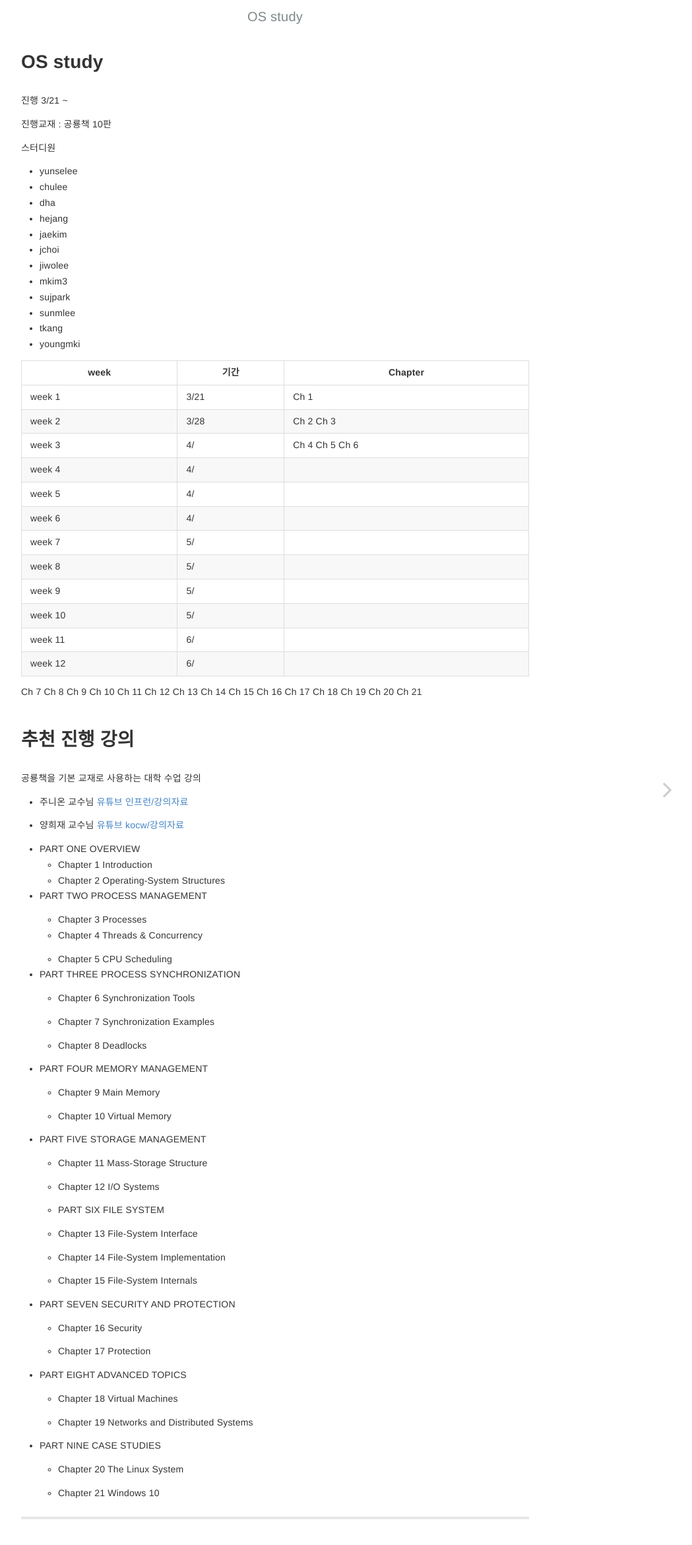
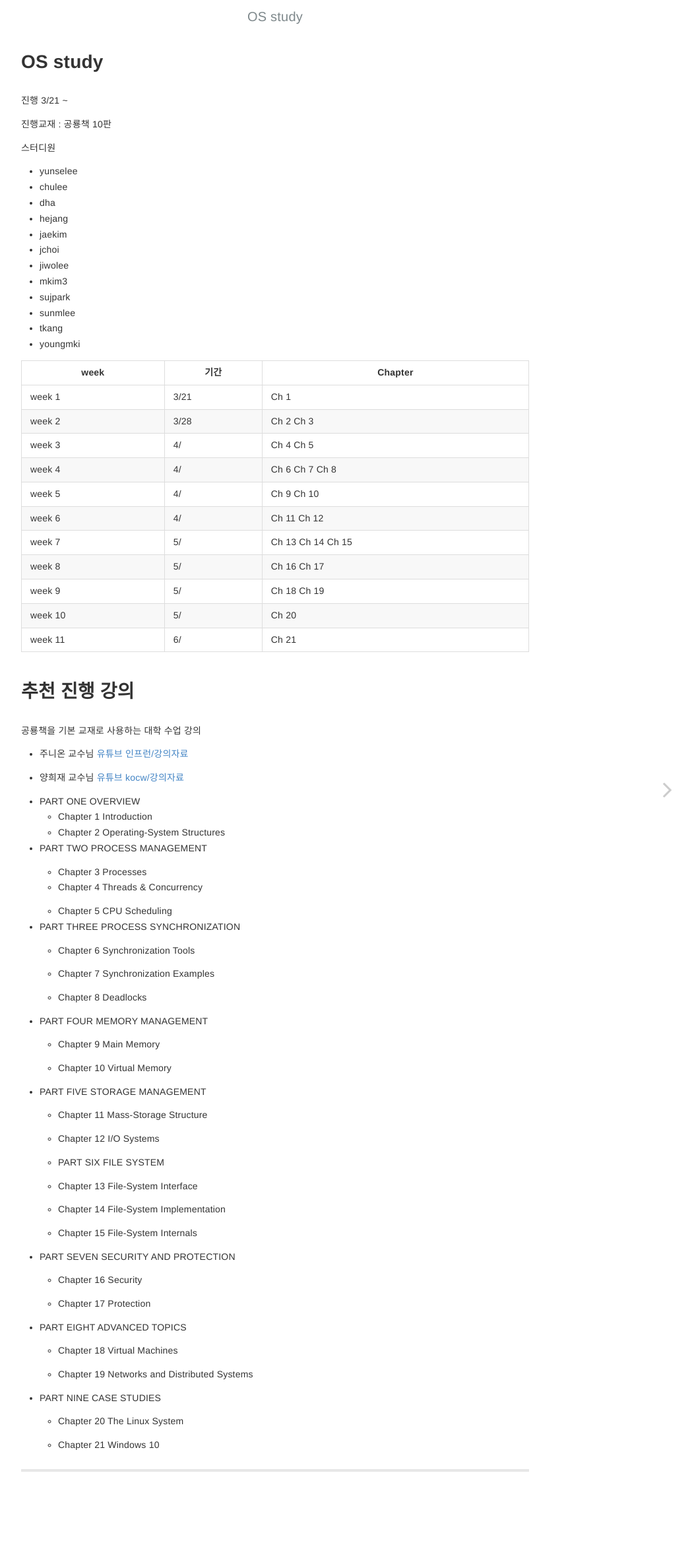
Before and after one commit to 42osStudy/os-study, a Jekyll site: the page built from index.md, in a window 1280 px wide. Shown: the whole page at 66% size, without its empty margins (223-1272 px from the left). Built offline with Jekyll 4.4.1, drawn with Linux system fonts in a browser that asks for light colours.

Commit message:
update week chapter

```diff
--- a/index.md
+++ b/index.md
@@ -25,32 +25,15 @@ layout: home
 |--|--|--|
 | week 1 | 3/21 | Ch 1 |
 | week 2 | 3/28 | Ch 2 Ch 3 |
-| week 3 | 4/ |Ch 4 Ch 5 Ch 6 |
-| week 4 | 4/ | |
-| week 5 | 4/ | |
-| week 6 | 4/ | |
-| week 7 | 5/ | |
-| week 8 | 5/ | |
-| week 9 | 5/ | |
-| week 10 | 5/ | |
-| week 11 | 6/ | |
-| week 12 | 6/ | |
-
-Ch 7
-Ch 8
-Ch 9
-Ch 10
-Ch 11
-Ch 12
-Ch 13
-Ch 14
-Ch 15
-Ch 16
-Ch 17
-Ch 18
-Ch 19
-Ch 20
-Ch 21
+| week 3 | 4/ |Ch 4 Ch 5 |
+| week 4 | 4/ | Ch 6 Ch 7 Ch 8|
+| week 5 | 4/ | Ch 9 Ch 10 |
+| week 6 | 4/ | Ch 11 Ch 12|
+| week 7 | 5/ | Ch 13   Ch 14 Ch 15|
+| week 8 | 5/ | Ch 16 Ch 17|
+| week 9 | 5/ | Ch 18 Ch 19|
+| week 10 | 5/ | Ch 20|
+| week 11 | 6/ | Ch 21|
 
 # 추천 진행 강의
 
```
